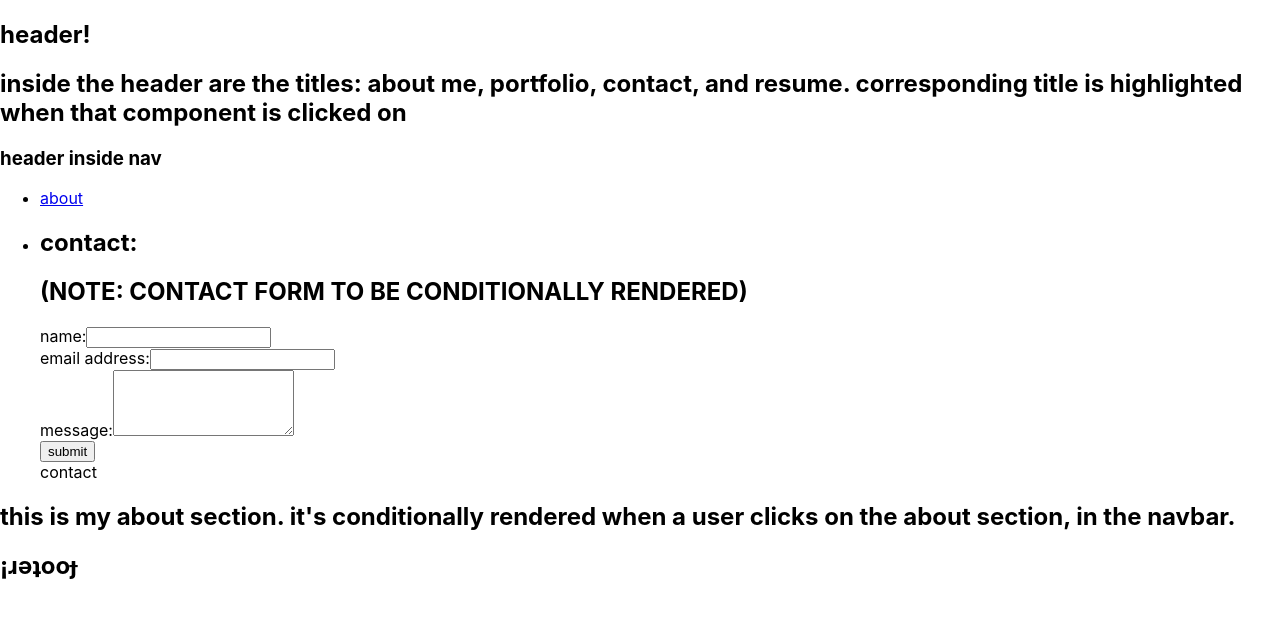
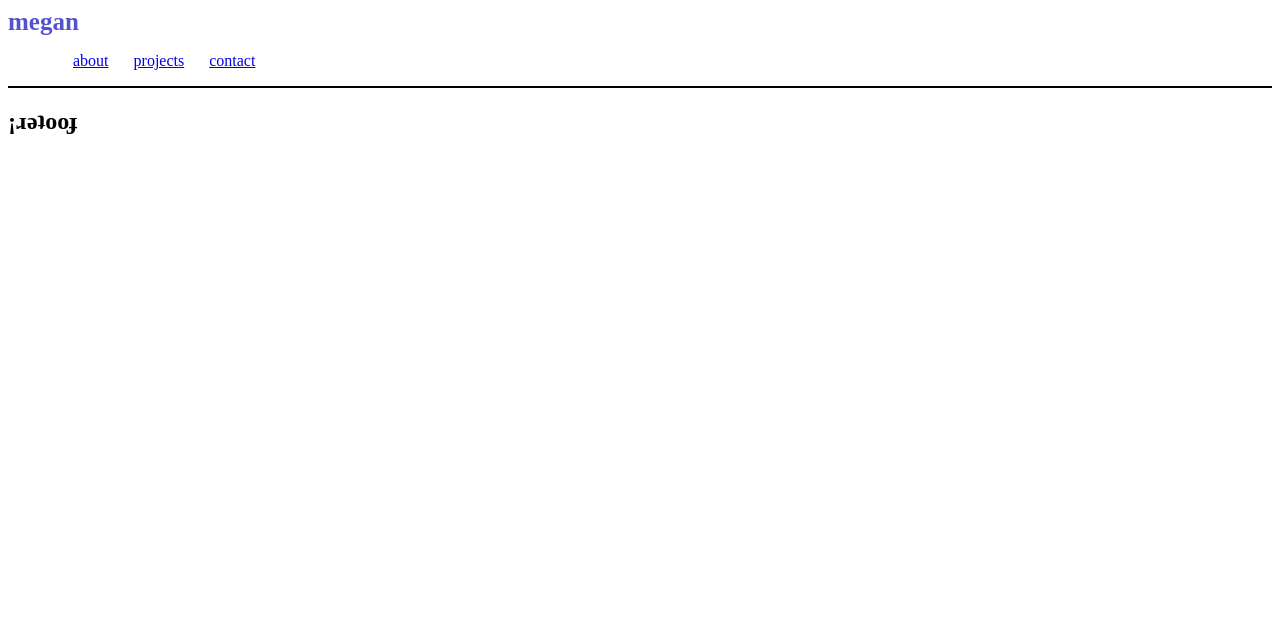
Before and after one commit to mtpott/pottfolio, a React (Create React App) app: page / in a window 1280 px wide. Shown: the top 618 px of the page. Built offline with nearby package versions, Linux system fonts and the light colour scheme.

Commit message:
rendering components in nav bar

```diff
--- a/src/components/About/index.js
+++ b/src/components/About/index.js
@@ -2,8 +2,14 @@ import React from 'react';
 
 function About() {
     return (
-        <div>
-            <h2>this is my about section. it's conditionally rendered when a user clicks on the about section, in the navbar.</h2>
+        <div className='about-div'>
+            <h3 className='about'>About the developer:</h3>
+                <p className='about-pg'>Megan is originally from Durham, North Carolina, and graduated from Davidson College in 2019 with a degree in Art History. After making her way back to Durham by way of Boston, MA, she enrolled at UNC Charlotte's full stack development bootcamp. She has previously worked as a barista at a local coffeeshop, and enjoyed the bustle of a busy day, as there was always something to occupy the mind. Before working as a barista, she served as an intern in the Development department at the Peabody Essex Museum in Salem, MA, and was sad to see the internship cut short due to COVID-19. In her free time, she enjoys yoga, reading, and playing The Legend of Zelda (she has already completed Breath of the Wild twice, and is anxiously awaiting part two).</p>
+
+                <p className='about-pg'>Contact Megan with any questions or concerns, or if you'd like to discuss latte art, Nintendo, or Node.js:</p>
+                <a href="mailto:mtpott23@gmail.com">mtpott23@gmail.com</a>
+                <p>(919)906-8451</p>
+
         </div>
     )
 }
--- a/src/components/Contact/index.js
+++ b/src/components/Contact/index.js
@@ -10,13 +10,10 @@ function Contact() {
 
     function handleSubmit(e) {
         e.preventDefault();
-        console.log(formState);
     }
 
     return (
         <div>
-            <h2>contact:</h2>
-            <h2>(NOTE: CONTACT FORM TO BE CONDITIONALLY RENDERED)</h2>
             <form id="contact-form" onSubmit={handleSubmit}>
                 <div>
                     <label htmlFor="name">name:</label>
--- a/src/components/Header/index.js
+++ b/src/components/Header/index.js
@@ -1,36 +1,12 @@
 import React, { useState } from 'react';
 import Nav from '../Nav';
-import Contact from '../Contact';
-import About from '../About';
 
 function Header(props) {
-    const [navSections] = useState([
-        { name: "about me" },
-        { name: "portfolio" },
-        { name: "resume" },
-        { name: "contact" }
-      ]);
-
-      const [currentSection, setCurrentSection] = useState(navSections[0]);
-      const [contactSection, setContactSection] = useState(false);
 
     return (
-        <section>
-            <h1>header!</h1>
-            <h2> inside the header are the titles: about me, portfolio, contact, and resume. corresponding title is highlighted when that component is clicked on</h2>
-            <Nav
-                navSections={navSections}
-                setCurrentSection={setCurrentSection}
-                contactSection={contactSection}
-                setContactSection={setContactSection}>
-            </Nav>
-            <div>
-                {!contactSection ? (
-                   <> <About></About> </>
-                ) : (
-                    <Contact></Contact>
-                )}
-            </div>
+        <section className='header-section'>
+            <h1 className='header-name'>megan</h1>
+            <Nav />
         </section>
     );
 }
--- a/src/components/Nav/index.js
+++ b/src/components/Nav/index.js
@@ -1,18 +1,58 @@
-import React from 'react';
+import React, { useState } from 'react';
 import Contact from '../Contact';
+import Project from '../Project';
+import About from '../About';
 
 function Nav(props) {
-    const { contactSelected, setContactSelected, aboutSelected, setAboutSelected} = props;
+    const [contactSelected, setContactSelected] = useState(false);
+    const [aboutSelected, setAboutSelected] = useState();
+    const [projectSelected, setProjectSelected] = useState();
+
+    const handleContactClick = event => {
+        setContactSelected(true);
+        setAboutSelected(false);
+        setProjectSelected(false);
+        renderNav();
+    }
+
+    const handleAboutClick = event => {
+        setAboutSelected(true);
+        setContactSelected(false);
+        setProjectSelected(false);
+        renderNav();
+    }
+
+    const handleProjectClick = event => {
+        setProjectSelected(true);
+        setAboutSelected(false);
+        setContactSelected(false);
+        renderNav();
+    }
+
+    const renderNav = () => {
+        if(handleAboutClick) {
+            return (aboutSelected && <About />);
+        } else if (handleContactClick) {
+            return (contactSelected && <Contact />);
+        } else {
+            return (projectSelected && <Project />);
+        }
+    }
+
     return (
-        <nav>
-            <h1>header inside nav </h1>
-        <ul>
-            <li>
-                <a href="#about" onClick={() => setAboutSelected(true)}>about</a>
+        <nav className='nav-bar'>
+        <ul className="nav-ul">
+            <li className="mx-1 nav-link">
+                <a href="#about" onClick={handleAboutClick}>about</a>
+                    {aboutSelected && (<About />)}
             </li>
-            <li>
-                <Contact />
-                <span onClick={() => {setContactSelected(false)}}>contact</span>
+            <li className="mx-1 nav-link">
+                <a href="#project" onClick={handleContactClick}>projects</a>
+                    {contactSelected && (<Project />)}
+            </li>
+            <li className="mx-1 nav-link">
+                <a href="#contact" onClick={handleProjectClick}>contact</a>
+                    {projectSelected && (<Contact />)}
             </li>
         </ul>
 
--- a/src/components/Project/index.js
+++ b/src/components/Project/index.js
@@ -1,14 +1,15 @@
 import React from 'react';
-import ProjectList from '../ProjectList';
+// import ProjectList from '../ProjectList';
 
 function Project(props) {
-    const { selectedProject } = props;
+    // const { selectedProject } = props;
     return (
         <section>
-        <h1>{selectedProject.name}</h1>
-            <a href="/">{selectedProject.deployLink}</a>
+        <h1>this is where a project name goes.</h1>
+            {/* <a href="/">{selectedProject.deployLink}</a>
             <a href="/">{selectedProject.githubLink}</a>
-            <ProjectList category={selectedProject.name} />
+            <ProjectList category={selectedProject.name} /> */}
+
         </section>
     )
 }
--- a/src/components/ProjectList/index.js
+++ b/src/components/ProjectList/index.js
@@ -1,7 +1,7 @@
 import React, { useState } from 'react';
 
 const ProjectList = () => {
-    const [currentProject, setCurrentProject] = useState();
+    // const [currentProject, setCurrentProject] = useState();
     const [projects] = useState([
         {
             title: 'Find-A-Pet',
--- a/src/index.css
+++ b/src/index.css
@@ -1,13 +1,41 @@
-body {
-  margin: 0;
-  font-family: -apple-system, BlinkMacSystemFont, 'Segoe UI', 'Roboto', 'Oxygen',
-    'Ubuntu', 'Cantarell', 'Fira Sans', 'Droid Sans', 'Helvetica Neue',
-    sans-serif;
-  -webkit-font-smoothing: antialiased;
-  -moz-osx-font-smoothing: grayscale;
+.header-name {
+  font-size: 25px;
+  color: rgb(83, 83, 206);
+  display: inline;
 }
 
-code {
-  font-family: source-code-pro, Menlo, Monaco, Consolas, 'Courier New',
-    monospace;
+.header-section {
+  border-bottom: solid black 2px;
 }
+
+.mx-1 {
+  margin-left: 25px;
+  color: pink;
+}
+
+.nav-bar {
+  white-space: nowrap;
+}
+
+.nav-link {
+  display: inline;
+  list-style: none;
+  text-decoration: none;
+}
+
+.about-div {
+  max-width: 600px;
+  display: block;
+}
+
+.about {
+  font-size: 20px;
+}
+
+.about-pg {
+  font-size: 18px;
+}
+
+.contact-form {
+  display: flex;
+}
```
